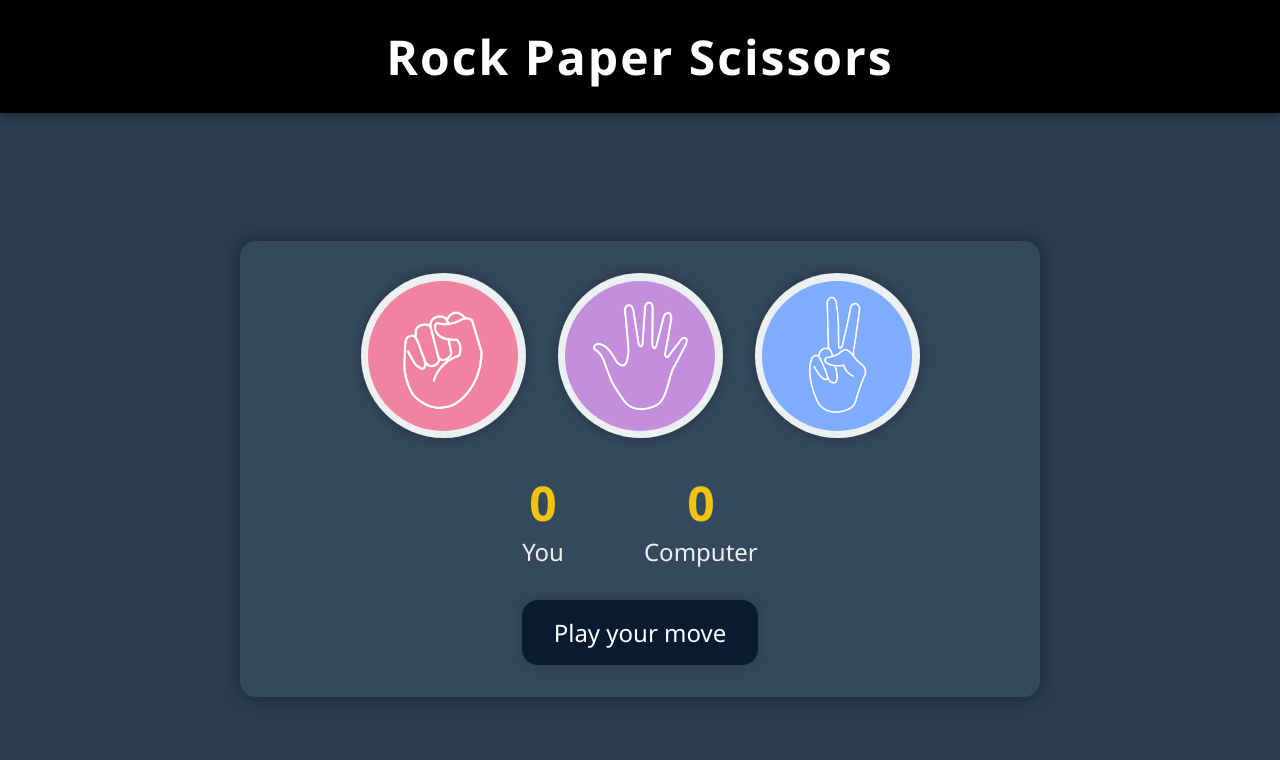
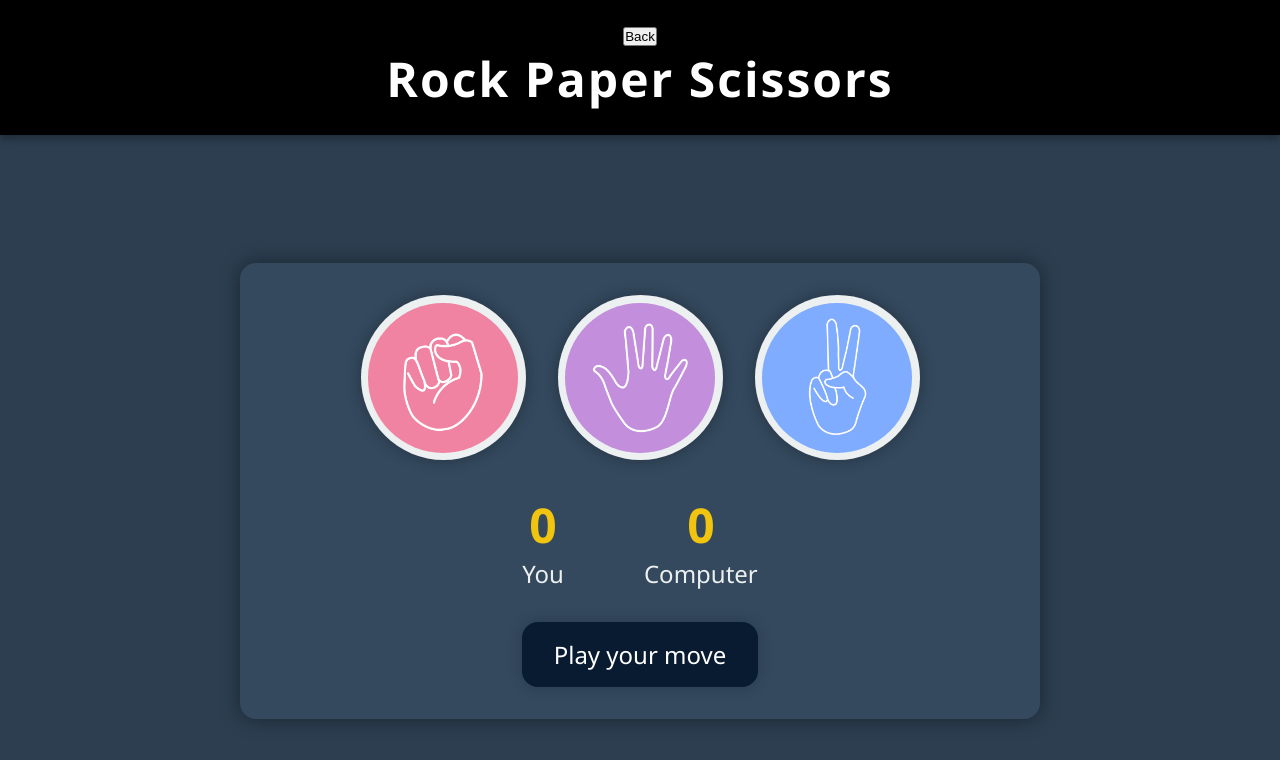
Before and after one commit to Yash6352-rs/Game-Hub, a plain HTML site: page RPS/index.html in a window 1280 px wide. Drawn offline with Linux system fonts and the light colour scheme.

Commit message:
Update index.html

```diff
--- a/RPS/index.html
+++ b/RPS/index.html
@@ -8,6 +8,9 @@
 </head>
 <body>
   <header class="title-bar">
+    <a href="../index.html" class="back-link">
+      <button class="backbtn">Back</button>
+    </a>
     <h1>Rock Paper Scissors</h1>
   </header>
 
```
